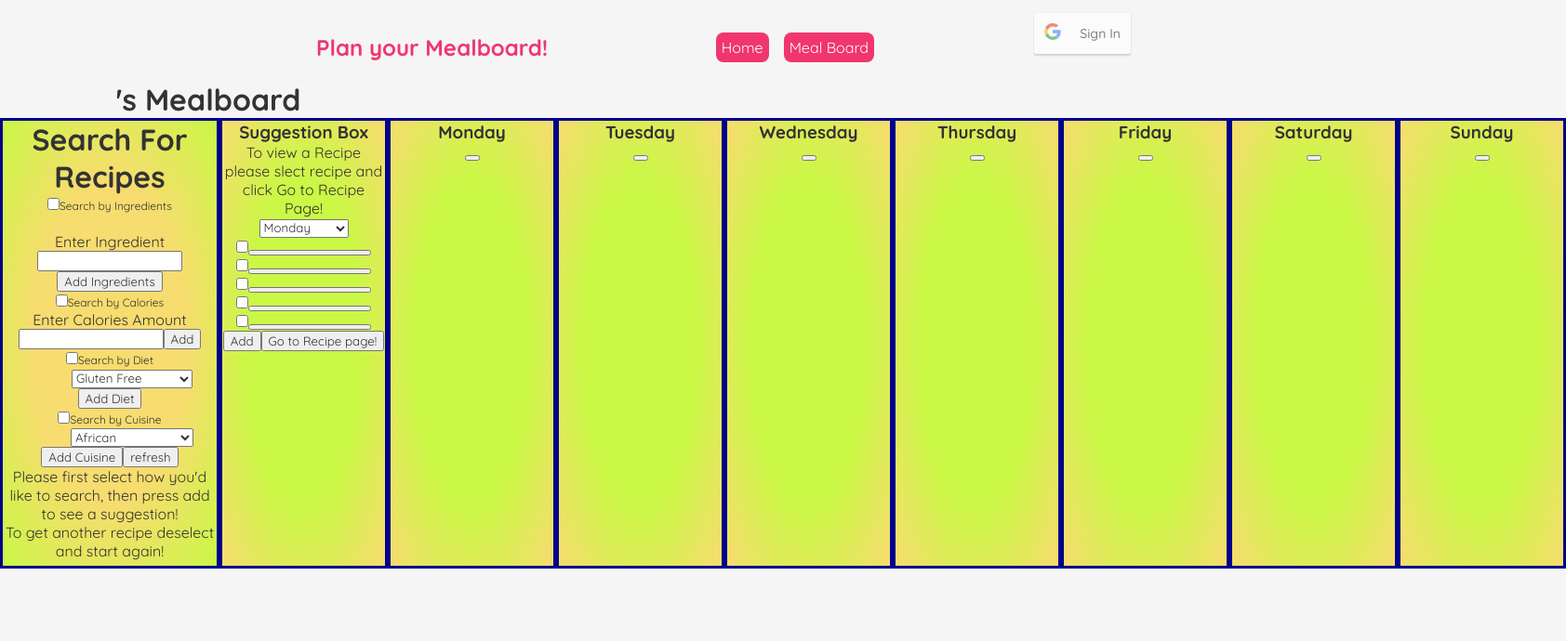
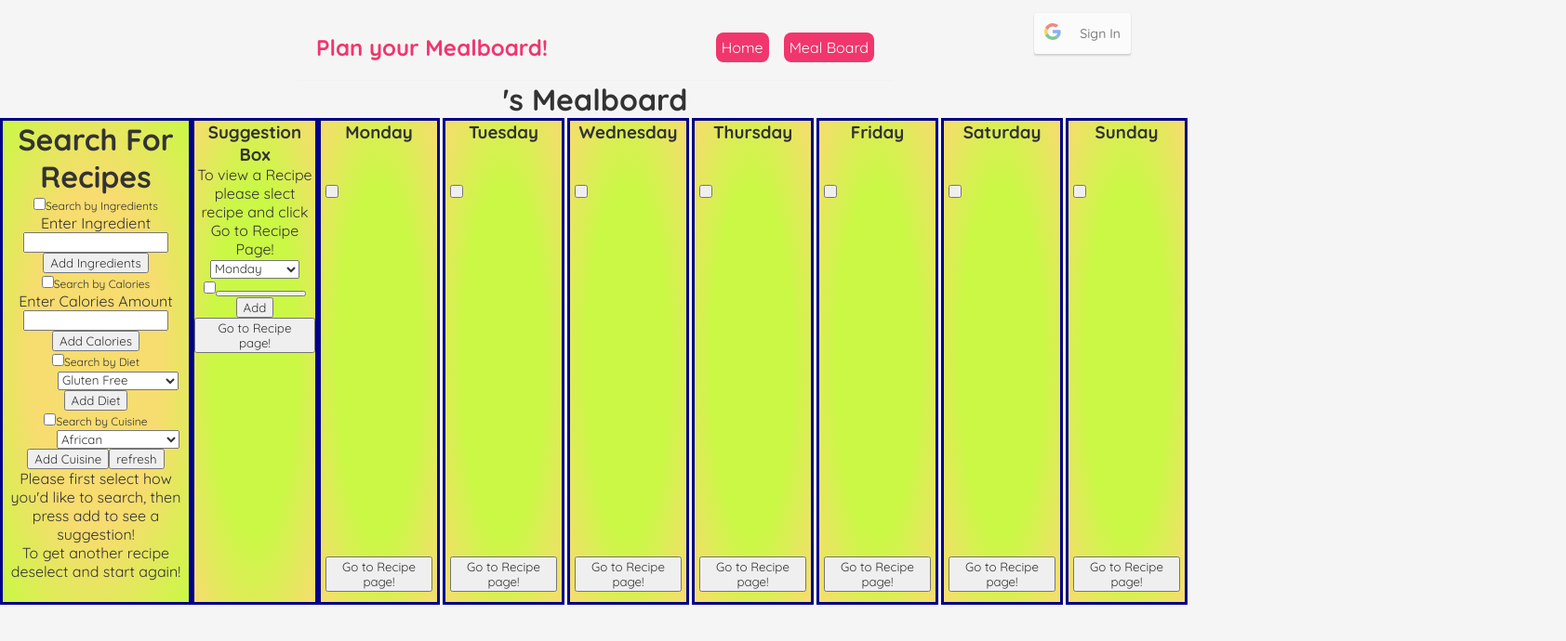
Before and after one commit to rpowers621/meal_app, a React (Create React App) app: page /Recipebox in a window 1280 px wide. Shown: the top 690 px of the page at 93% size, 1684 px wide, since content can reach past the window. Built offline with nearby package versions, Linux system fonts and the light colour scheme; no server answers.

Commit message:
initial commit

```diff
--- a/src/App.css
+++ b/src/App.css
@@ -50,9 +50,8 @@ body{
      font-weight: bolder;
  }
  .box{
-     width: 35%;
      height: 100%;
-     max-width: 35%;
+     margin: auto;
  }
  .row{
      display: flex;
@@ -63,7 +62,7 @@ body{
  }
  .ingred{
     padding: 1em;
-    margin-left: 4em;
+    margin-left: 1em;
  }
  #nutrition{
      width: 50px;
@@ -90,14 +89,28 @@ body{
  a{
      color: white;
  }
-
+ .row-top{
+   margin-top: 30px;
+   padding: 5px;
+   max-height: 400px;
+   min-height: 400px;
+ }
+ .sug-but{
+  padding: 5px;
+  margin-top: 10px;
+  margin-bottom: 10px;
+  }
+  .rec-but{
+    margin: 5px;
+  }
  .recipe_search_box{
      height:100%;
      background:radial-gradient(#F7DC6F  50%, #CAF845);
      border-style: solid;
      border-color: darkblue;
-     min-width: 230px;
-     max-width: 230px;
+     min-width: 200px;
+     max-width: 200px;
+     align-items: flex-start;
  }
  .input-ingreds{
      margin-left: 1em;
@@ -108,16 +121,16 @@ body{
      background:radial-gradient( #CAF845 50%, #F7DC6F );
      border-style: solid;
      border-color: darkblue;
-     min-width: 175px;
-     max-width: 175px;
+     min-width: 130px;
+     max-width: 130px;
  }
  .monday, .tuesday, .wednesday, .thursday, .friday, .saturday, .sunday{
   height:100%;
   background:radial-gradient( #CAF845 50%, #F7DC6F );
   border-style: solid;
   border-color: darkblue;
-  min-width: 175px;
-  max-width: 175px;
+  min-width: 125px;
+  max-width: 125px;
  }
  .recipe-button{
    width: 75%;
--- a/src/App.js
+++ b/src/App.js
@@ -12,9 +12,6 @@ function App() {
   return (
     <Router>
     <Navbar />
-    <div className="g-signin">
-      <Login />
-    </div>
     <div className="App">
       <Switch>
         <Route path ="/Recipebox"><Recipebox /></Route>
--- a/src/Login.js
+++ b/src/Login.js
@@ -51,7 +51,7 @@ function Login() {
     return (
         <div>
             <div className="user-info">
-                <img src={userimage} atl="" />
+                <img src={userimage} atl=""/>
                 <p>{username}</p>
                 <p>{useremail}</p>
             </div>
--- a/src/Navbar.js
+++ b/src/Navbar.js
@@ -1,4 +1,5 @@
 import { Link} from 'react-router-dom';
+import Login from './Login'
 
 const Navbar = () => {
   return (
@@ -17,6 +18,10 @@ const Navbar = () => {
           borderRadius: '8px'
         }}>Meal Board</Link>
       </div>
+      <div className="g-signin">
+        <Login/>
+      </div>
+
     </nav>
   )
 }
--- a/src/Recipebox.js
+++ b/src/Recipebox.js
@@ -29,6 +29,16 @@ function Recipebox() {
 
     const [update, setUpdate] = useState({});
     const [titles, setTitles] = useState({});
+
+    const [iSelect, setI] = useState(false);
+    const [cSelect, setC] = useState(false);
+    const [dSelect, setD] = useState(false);
+    const [cuSelect, setCU] = useState(false);
+
+    const [active, setActive] = useState();
+
+    const [cal, setCal]= useState("");
+    const [ingred, setIngred] = useState("");
 
 
 
@@ -63,14 +73,24 @@ function Recipebox() {
 
 
     function add(e) {
-        setSearchCriteria([...searchCriteria, e]);
+        console.log(e);
+        if( e !== ""){
+            setSearchCriteria([e]);
+        }
+
+        setI(false);
+        setC(false);
+        setD(false);
+        setCU(false);
+        setCal("");
+        setIngred("");
     }
 
     function refresh() {
         setSearchCriteria('');
         setSearchType('');
-        setMeal_ids('');
-        setMeals('');
+        setMeal_ids(['']);
+        setMeals(['']);
 
     }
 
@@ -84,14 +104,13 @@ function Recipebox() {
             body: JSON.stringify({ 'searchCritria': searchCriteria, "searchType": searchType }),
         }).then((response) => response.json()).then((data) => {
             console.log(data);
+            setMeals([...meals,data.key]);
+            setMeal_ids([...meal_ids,data.value]);
 
-            for (var [key, value] of Object.entries(data)) {
-                setMeals([...meals, value]);
-                setMeal_ids([...meal_ids, key]);
-
-                console.log(meals);
-            }
-
+            setI(false);
+            setC(false);
+            setD(false);
+            setCU(false);
 
         });
         return;
@@ -116,7 +135,7 @@ function Recipebox() {
     }
 
     function route() {
-        setTimeout(route, 2000);
+
         let path = '/Recipepage';
 
         history.push(
@@ -157,39 +176,49 @@ function Recipebox() {
     }
 
 
+    var sug_box = []
+    for(var [index, value]of meals.entries()){
+        sug_box.push( <div>
+            <input onChange={(e) => addToBoard(e.target.value)} type="checkbox" name="ingreds"
+                value="1" />
+            <button style={active === index+1 ? {backgroundColor: 'red' }: {}}className="recipe-button" value={meal_ids[index+1]} onClick={(e) => {recipe_page(e.target.value); setActive(1)}}> {meals[index+1]}</button>
+        </div>)
+    }
+
+
     const mon_items = [];
     for(const [index,value]of mon.entries()){
-        mon_items.push(<button value={monId[index]} onClick={(e)=> {recipe_page(e.target.value);setTimeout(route, 2000); route() }}>{value}</button>)
+        mon_items.push(<button className="sug-but" style={active === index+"m" ? {backgroundColor: 'red' }: {}} value={monId[index]} onClick={(e)=> {recipe_page(e.target.value); setActive(index+"m");}}>{value}</button>)
     }
 
     const tues_items = [];
     for(const [index,value]of tues.entries()){
-        tues_items.push(<button value={tuesId[index]} onClick={(e => recipe_page(e.target.value))}>{value}</button>)
+        tues_items.push(<button className="sug-but" style={active === index+"t" ? {backgroundColor: 'red' }: {}} value={tuesId[index]} onClick={(e)=> {recipe_page(e.target.value); setActive(index+"t");}}>{value}</button>)
     }
 
     const wed_items = [];
     for(const [index,value]of wed.entries()){
-        wed_items.push(<button value={wedId[index]} onClick={(e => recipe_page(e.target.value))}>{value}</button>)
+        wed_items.push(<button className="sug-but" style={active === index+"w" ? {backgroundColor: 'red' }: {}} value={wedId[index]} onClick={(e)=> {recipe_page(e.target.value); setActive(index+"w");}}>{value}</button>)
     }
 
     const thur_items = [];
     for(const [index,value]of thur.entries()){
-        thur_items.push(<button value={thurId[index]} onClick={(e => recipe_page(e.target.value))}>{value}</button>)
+        thur_items.push(<button  className="sug-but"style={active === index+"th" ? {backgroundColor: 'red' }: {}} value={thurId[index]} onClick={(e)=> {recipe_page(e.target.value); setActive(index+"th");}}>{value}</button>)
     }
 
     const fri_items = [];
     for(const [index,value]of fri.entries()){
-        fri_items.push(<button value={friId[index]} onClick={(e => recipe_page(e.target.value))}>{value}</button>)
+        fri_items.push(<button className="sug-but" style={active === index+"f" ? {backgroundColor: 'red' }: {}} value={friId[index]} onClick={(e)=> {recipe_page(e.target.value); setActive(index+"f");}}>{value}</button>)
     }
 
     const sat_items = [];
     for(const [index,value]of sat.entries()){
-        sat_items.push(<button value={satId[index]} onClick={(e => recipe_page(e.target.value))}>{value}</button>)
+        sat_items.push(<button  className="sug-but" style={active === index+"s" ? {backgroundColor: 'red' }: {}} value={satId[index]} onClick={(e)=> {recipe_page(e.target.value); setActive(index+"s");}}>{value}</button>)
     }
 
     const sun_items = [];
     for(const [index,value]of sun.entries()){
-        sun_items.push(<button value={sunId[index]} onClick={(e => recipe_page(e.target.value))}>{value}</button>)
+        sun_items.push(<button className="sug-but" style={active === index+"sn" ? {backgroundColor: 'red' }: {}} value={sunId[index]} onClick={(e)=> {recipe_page(e.target.value); setActive(index+"sn");}}>{value}</button>)
     }
     return (
 
@@ -202,14 +231,13 @@ function Recipebox() {
                         <h1>Search For Recipes</h1>
 
                         <div className="by_ingreds">
-                            <input onChange={() => setSearchType('ingredients')} type="checkbox" name="ingreds"
+                            <input onClick={() => {setSearchType('ingredients'); setI(true);}} checked={iSelect} type="checkbox" name="ingreds"
                                 value="Search by Ingredients" />
                             <label id="ingredients" className="label-header" htmlFor="ingreds">Search by Ingredients</label>
-                            <br />
+                            <br></br>
+                            <label htmlFor="">Enter Ingredient</label>
+                            <input data-testid="Enter_Ingredient" value={ingred} on onChangeCapture={(e) => {add(e.target.value); setIngred(e.target.value);}} id="ingreds" type="text" />
 
-                            <br />
-                            <label htmlFor="">Enter Ingredient</label>
-                            <input data-testid="Enter_Ingredient" onChange={(e) => add(e.target.value)} id="ingreds" type="text" />
                             <button onClick={send}>Add Ingredients</button>
 
 
@@ -217,17 +245,17 @@ function Recipebox() {
                         </div>
 
                         <div className="by_calories">
-                            <input onChange={() => setSearchType('calories')} type="checkbox" name="calories"
+                            <input onInput={() => {setSearchType('calories'); setC(true);}} checked={cSelect} type="checkbox" name="calories"
                                 value="Search by Calories" />
                             <label className="label-header" htmlFor="calories">Search by Calories</label>
                             <br />
                             <label htmlFor="">Enter Calories Amount</label>
-                            <input onChange={(e) => add(e.target.value)} id="calories" type="text" />
-                            <button onClick={send}>Add </button>
+                            <input value={cal} onChange={(e) => {add(e.target.value); setCal(e.target.value);}} id="calories" type="text" />
+                            <button onClick={send}>Add Calories</button>
                         </div>
 
                         <div className="by_diet">
-                            <input onChange={() => setSearchType('diet')} type="checkbox" name="diet"
+                            <input onClick={() => {setSearchType('diet'); setD(true);}} checked={dSelect} type="checkbox" name="diet"
                                 value="Search by Diet" />
                             <label className="label-header" htmlFor="diet">Search by Diet</label>
                             <br />
@@ -250,7 +278,7 @@ function Recipebox() {
                         </div>
 
                         <div className="by_cuisine">
-                            <input onChange={() => setSearchType('cuisine')} type="checkbox" name="cuisine"
+                            <input onClick={() => {setSearchType('cuisine'); setCU(true);}} checked={cuSelect} type="checkbox" name="cuisine"
                                 value="Search by Cuisine" />
                             <label className="label-header" htmlFor="cuisine">Search by Cuisine</label>
                             <br />
@@ -280,7 +308,7 @@ function Recipebox() {
                                     <option value="Nordic">Nordic</option>
                                     <option value="Southern">Southern</option>
                                     <option value="Spanish">Spanish</option>
-                                    <option value="Thai"></option>
+                                    <option value="Thai">Thai</option>
                                     <option value="Vietnamese">Vietnamese</option>
                                 </select>
                             </div>
@@ -312,31 +340,7 @@ function Recipebox() {
 
                         </div>
 
-                        <div>
-                            <input onClick={(e) => addToBoard(e.target.value)} type="checkbox" name="ingreds"
-                                value="0" />
-                            <button className="recipe-button" value={meal_ids[0]} onClick={(e => recipe_page(e.target.value))}> {meals[0]}</button>
-                        </div>
-                        <div>
-                            <input onClick={(e) => addToBoard(e.target.value)} type="checkbox" name="ingreds"
-                                value="1" />
-                            <button className="recipe-button" value={meal_ids[1]} onClick={(e => recipe_page(e.target.value))}> {meals[1]}</button>
-                        </div>
-                        <div>
-                            <input onClick={(e) => addToBoard(e.target.value)} type="checkbox" name="ingreds"
-                                value="2" />
-                            <button className="recipe-button" value={meal_ids[2]} onClick={(e => recipe_page(e.target.value))}> {meals[2]}</button>
-                        </div>
-                        <div>
-                            <input onClick={(e) => addToBoard(e.target.value)} type="checkbox" name="ingreds"
-                                value="3" />
-                            <button className="recipe-button" value={meal_ids[3]} onClick={(e => recipe_page(e.target.value))}> {meals[3]}</button>
-                        </div>
-                        <div>
-                            <input onClick={(e) => addToBoard(e.target.value)} type="checkbox" name="ingreds"
-                                value="4" />
-                            <button className="recipe-button" value={meal_ids[4]} onClick={(e => recipe_page(e.target.value))}> {meals[4]}</button>
-                        </div>
+                        {sug_box}
 
 
 
@@ -348,57 +352,109 @@ function Recipebox() {
                 <div className='col'>
                     <div className="monday">
                         <h3>Monday</h3>
-                        <div>
-
-                        {mon_items}
+                        <div className="row">
+                            <div className="row-top">
+                                {mon_items}
+                            </div>
+                        </div>
+                        <div className='row'>
+                            <div className="row-bottom">
+                                <button className="rec-but" onClick={route}>Go to Recipe page!</button>
+                            </div>
                         </div>
                     </div>
                 </div>
                 <div className='col'>
                     <div className="tuesday">
                         <h3>Tuesday</h3>
-                        <div>
-                           {tues_items}
+                        <div className="row">
+                            <div className="row-top">
+                            {tues_items}
+                            </div>
                         </div>
+                        <div className='row'>
+                            <div className="row-bottom">
+                                <button className="rec-but" onClick={route}>Go to Recipe page!</button>
+                            </div>
+                        </div>
+
                     </div>
                 </div>
                 <div className='col'>
                     <div className="wednesday">
                         <h3>Wednesday</h3>
-                        <div>
+                        <div className="row">
+                            <div className="row-top">
                             {wed_items}
+                            </div>
                         </div>
+                        <div className='row'>
+                            <div className="row-bottom">
+                                <button className="rec-but" onClick={route}>Go to Recipe page!</button>
+                            </div>
+                        </div>
+
                     </div>
                 </div>
                 <div className='col'>
                     <div className="thursday">
                         <h3>Thursday</h3>
-                        <div>
-                           {thur_items}
+                        <div className="row">
+                            <div className="row-top">
+                            {thur_items}
+                            </div>
                         </div>
+                        <div className='row'>
+                            <div className="row-bottom">
+                                <button className="rec-but" onClick={route}>Go to Recipe page!</button>
+                            </div>
+                        </div>
+
                     </div>
                 </div>
                 <div className='col'>
                     <div className="friday">
                         <h3>Friday</h3>
-                        <div>
-                           {fri_items}
+                        <div className="row">
+                            <div className="row-top">
+                            {fri_items}
+                            </div>
                         </div>
+                        <div className='row'>
+                            <div className="row-bottom">
+                                <button className="rec-but" onClick={route}>Go to Recipe page!</button>
+                            </div>
+                        </div>
+
                     </div>
                 </div>
                 <div className='col'>
                     <div className="saturday">
                         <h3>Saturday</h3>
-                        <div>
+                        <div className="row">
+                            <div className="row-top">
                             {sat_items}
+                            </div>
+                        </div>
+                        <div className='row'>
+                            <div className="row-bottom">
+                                <button className="rec-but" onClick={route}>Go to Recipe page!</button>
+                            </div>
                         </div>
                     </div>
                 </div>
                 <div className='col'>
                     <div className="sunday">
                         <h3>Sunday</h3>
-                        <div>
+                        <div className="row">
+                            <div className="row-top">
                             {sun_items}
+                            </div>
+                        </div>
+                        <div className='row'>
+                            <div className="row-bottom">
+                                <button className="rec-but" onClick={route}>Go to Recipe page!</button>
+                            </div>
                         </div>
                     </div>
                 </div>
--- a/src/index.css
+++ b/src/index.css
@@ -36,6 +36,7 @@
 
 .g-signin{
   position: absolute;
+
   top: 8%;
   right: 5%;
   margin-top: -50px;
@@ -44,6 +45,7 @@
 
 .user-info {
   position: absolute;
+  flex-direction: row;
   top: 150%;
   right: -70%;
 }
```
Also changed, not shown: 6 other files (tests, documents, lock files or other folders). Lines whose indentation alone changed are shown as unchanged.
